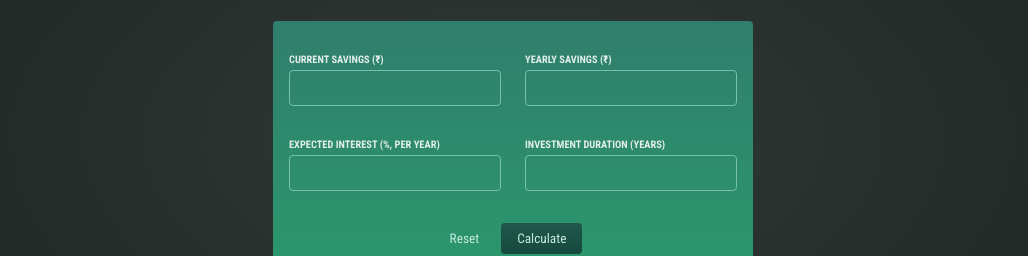
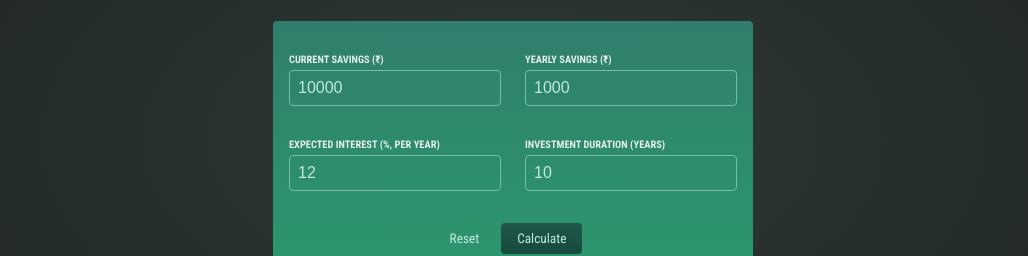
Before and after one commit to vaibhavc2/investment-project, a React app: page / in a window 1280 px wide. Shown: the part 205-461 px from the top of the page, without its empty margins (127-1155 px from the left). Built offline with nearby package versions, Linux system fonts and the light colour scheme; the HTML template or start-up script is replaced by a standard one.

Commit message:
handle input and reset in the form

```diff
--- a/src/components/home/Form.jsx
+++ b/src/components/home/Form.jsx
@@ -1,13 +1,20 @@
 import React, { useState } from "react";
 import submitHandler from "../../functions/submitHandler";
-import resetHandler from "../../functions/resetHandler";
 import inputChangeHandler from "../../functions/inputChangeHandler";
 
+const initialUserInput = {
+  "current-savings": 10000,
+  "yearly-contribution": 1000,
+  "expected-return": 12,
+  duration: 10
+};
+
 const Form = () => {
-  const [currentSavings, setCurrentSavings] = useState(10000);
-  const [yearlyContribution, setYearlyContribution] = useState(1000);
-  const [expectedReturn, setExpectedReturn] = useState(12);
-  const [duration, setDuration] = useState(10);
+  const [userInput, setUserInput] = useState(initialUserInput);
+
+  const resetHandler = () => {
+    setUserInput(initialUserInput);
+  };
 
   return (
     <>
@@ -19,8 +26,13 @@ const Form = () => {
               type="number"
               id="current-savings"
               onChange={(e) =>
-                inputChangeHandler("current-savings", e.target.value)
+                inputChangeHandler(
+                  "current-savings",
+                  e.target.value,
+                  setUserInput
+                )
               }
+              value={userInput["current-savings"]}
             />
           </p>
           <p>
@@ -29,8 +41,13 @@ const Form = () => {
               type="number"
               id="yearly-contribution"
               onChange={(e) =>
-                inputChangeHandler("yearly-contribution", e.target.value)
+                inputChangeHandler(
+                  "yearly-contribution",
+                  e.target.value,
+                  setUserInput
+                )
               }
+              value={userInput["yearly-contribution"]}
             />
           </p>
         </div>
@@ -43,8 +60,13 @@ const Form = () => {
               type="number"
               id="expected-return"
               onChange={(e) =>
-                inputChangeHandler("expected-return", e.target.value)
+                inputChangeHandler(
+                  "expected-return",
+                  e.target.value,
+                  setUserInput
+                )
               }
+              value={userInput["expected-return"]}
             />
           </p>
           <p>
@@ -52,7 +74,10 @@ const Form = () => {
             <input
               type="number"
               id="duration"
-              onChange={(e) => inputChangeHandler("duration", e.target.value)}
+              onChange={(e) =>
+                inputChangeHandler("duration", e.target.value, setUserInput)
+              }
+              value={userInput.duration}
             />
           </p>
         </div>
--- a/src/functions/inputChangeHandler.js
+++ b/src/functions/inputChangeHandler.js
@@ -1,3 +1,8 @@
-const inputChangeHandler = (input, value) => {};
+const inputChangeHandler = (input, value, setUserInput) => {
+  setUserInput((prevInput) => ({
+    ...prevInput,
+    [input]: value
+  }));
+};
 
 export default inputChangeHandler;
--- a/src/functions/resetHandler.js
+++ /dev/null
@@ -1,3 +0,0 @@
-const resetHandler = () => {};
-
-export default resetHandler;
```
